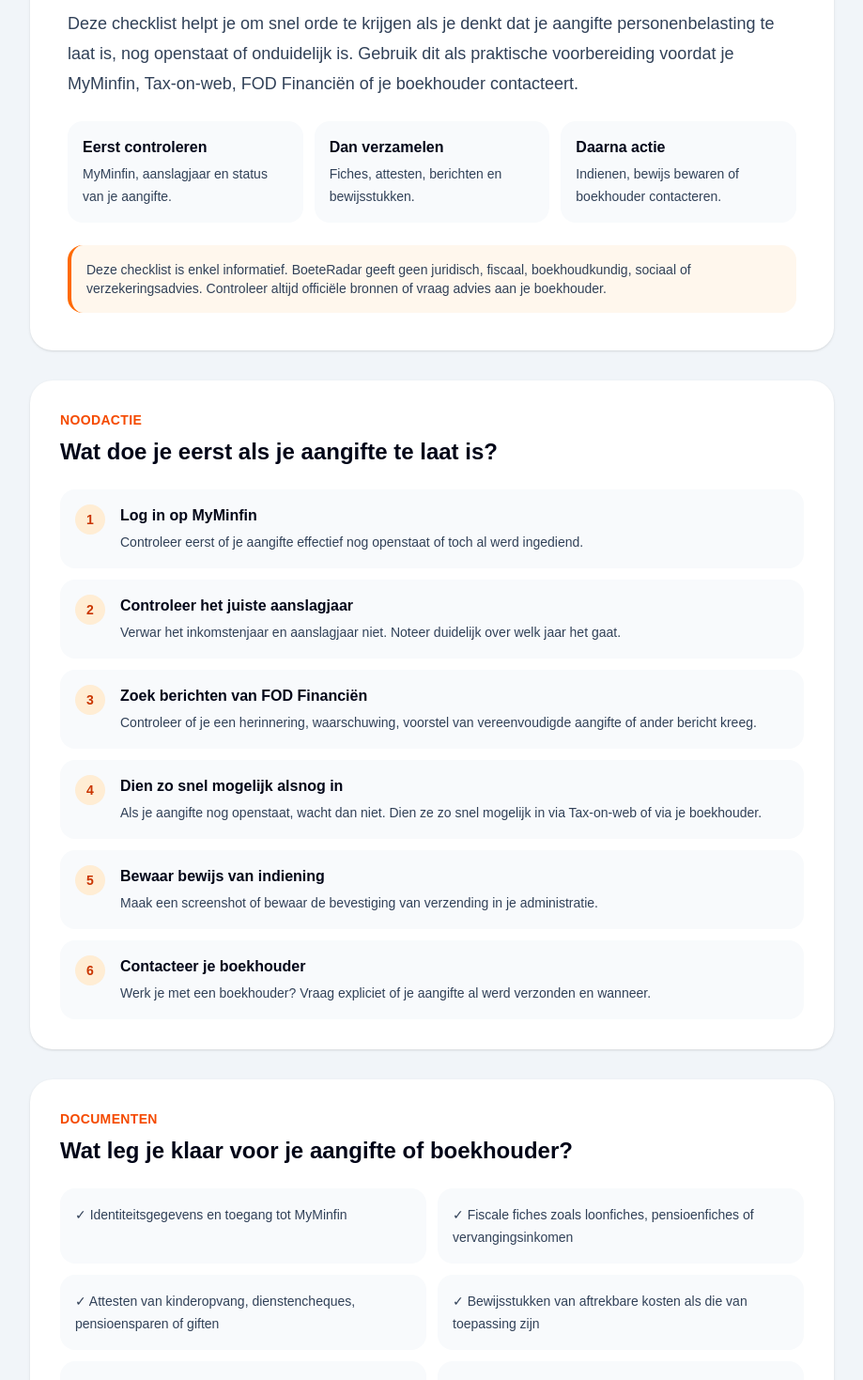
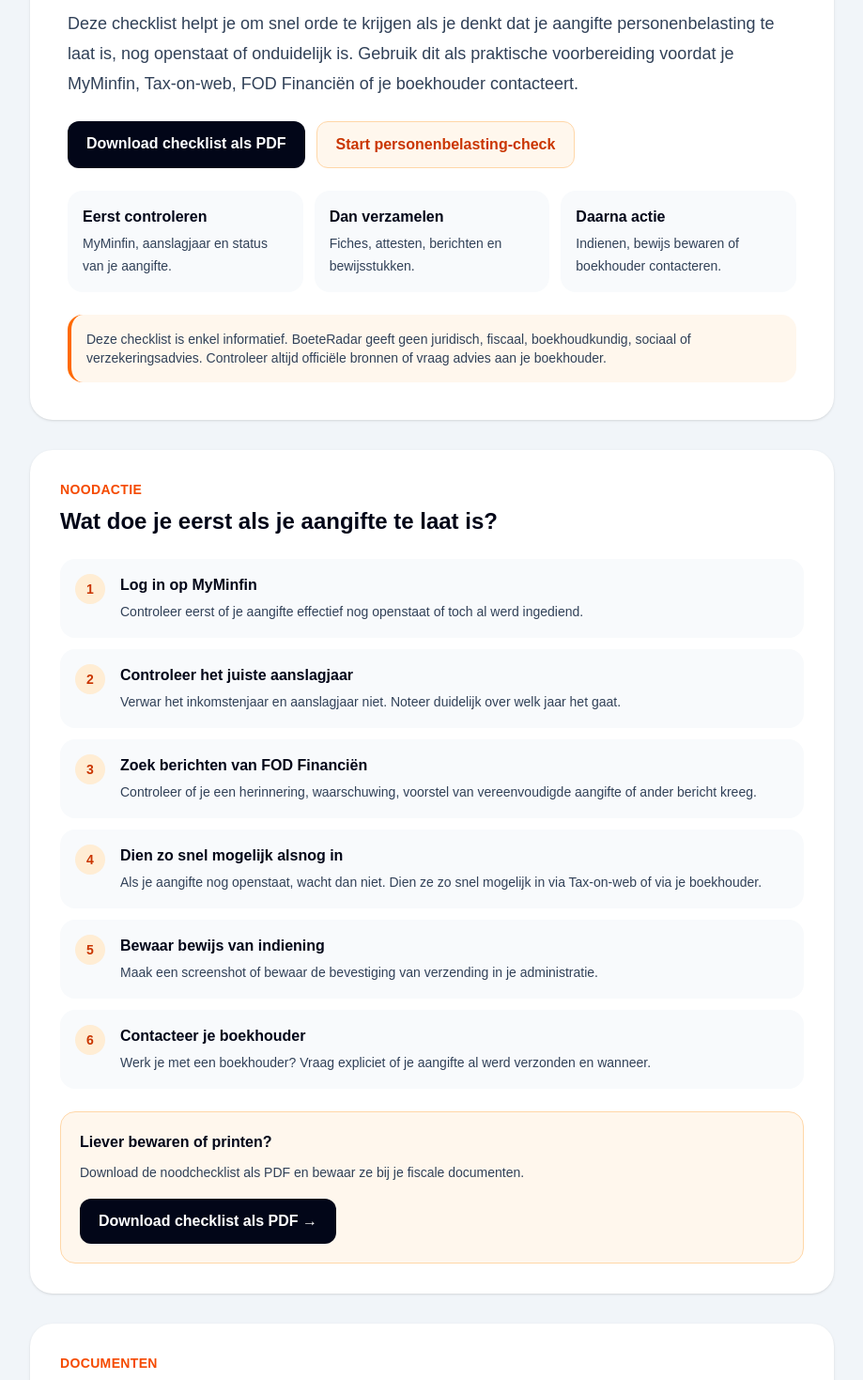
Before and after one commit to NathanVerd/Boeteradar, a Next.js app: page /checklists/personenbelasting-noodchecklist in a window 1280 px wide. Shown: the part 380-1849 px from the top of the page at 94% size, without its empty margins (180-1099 px from the left). Built offline with nearby package versions, Linux system fonts and the light colour scheme.

Commit message:
Add income tax checklist PDF download

```diff
--- a/app/checklists/personenbelasting-noodchecklist/page.tsx
+++ b/app/checklists/personenbelasting-noodchecklist/page.tsx
@@ -78,6 +78,23 @@ export default function PersonenbelastingNoodchecklistPage() {
             Tax-on-web, FOD Financiën of je boekhouder contacteert.
           </p>
 
+          <div className="mt-6 flex flex-col gap-3 sm:flex-row">
+            <a
+              href="/downloads/personenbelasting-noodchecklist.pdf"
+              download
+              className="rounded-xl bg-slate-950 px-5 py-3 text-center font-bold text-white transition hover:bg-slate-800"
+            >
+              Download checklist als PDF
+            </a>
+
+            <Link
+              href="/personenbelasting-te-laat"
+              className="rounded-xl border border-orange-200 bg-orange-50 px-5 py-3 text-center font-bold text-orange-700 transition hover:bg-orange-100"
+            >
+              Start personenbelasting-check
+            </Link>
+          </div>
+
           <div className="mt-6 grid gap-3 md:grid-cols-3">
             <div className="rounded-2xl bg-slate-50 p-4">
               <p className="font-black">Eerst controleren</p>
@@ -131,6 +148,22 @@ export default function PersonenbelastingNoodchecklistPage() {
                 </div>
               </div>
             ))}
+          </div>
+
+          <div className="mt-6 rounded-2xl border border-orange-200 bg-orange-50 p-5">
+            <p className="font-black">Liever bewaren of printen?</p>
+            <p className="mt-2 text-sm leading-6 text-slate-700">
+              Download de noodchecklist als PDF en bewaar ze bij je fiscale
+              documenten.
+            </p>
+
+            <a
+              href="/downloads/personenbelasting-noodchecklist.pdf"
+              download
+              className="mt-4 inline-flex rounded-xl bg-slate-950 px-5 py-3 font-bold text-white transition hover:bg-slate-800"
+            >
+              Download checklist als PDF →
+            </a>
           </div>
         </section>
 
--- a/app/personenbelasting-te-laat/page.tsx
+++ b/app/personenbelasting-te-laat/page.tsx
@@ -75,6 +75,14 @@ export default function PersonenbelastingTeLaatPage() {
             >
               Open noodchecklist
             </Link>
+
+            <a
+              href="/downloads/personenbelasting-noodchecklist.pdf"
+              download
+              className="rounded-xl border border-slate-200 bg-slate-50 px-5 py-3 text-center font-bold text-slate-900 transition hover:bg-slate-100"
+            >
+              Download PDF
+            </a>
 
             <a
               href="#check"
@@ -331,12 +339,22 @@ export default function PersonenbelastingTeLaatPage() {
             <li>✓ Boekhouder contacteren</li>
           </ul>
 
-          <Link
-            href="/checklists/personenbelasting-noodchecklist"
-            className="mt-6 inline-flex rounded-xl bg-slate-950 px-5 py-3 font-bold text-white transition hover:bg-slate-800"
-          >
-            Open de noodchecklist →
-          </Link>
+          <div className="mt-6 flex flex-col gap-3 sm:flex-row">
+            <a
+              href="/downloads/personenbelasting-noodchecklist.pdf"
+              download
+              className="rounded-xl bg-slate-950 px-5 py-3 text-center font-bold text-white transition hover:bg-slate-800"
+            >
+              Download PDF →
+            </a>
+
+            <Link
+              href="/checklists/personenbelasting-noodchecklist"
+              className="rounded-xl border border-orange-200 bg-white px-5 py-3 text-center font-bold text-orange-700 transition hover:bg-orange-100"
+            >
+              Open noodchecklist →
+            </Link>
+          </div>
         </section>
 
         <section className="mt-6 rounded-3xl bg-white p-7 shadow-sm md:p-8">
```
Also changed, not shown: 1 other file (tests, documents, lock files or other folders).
